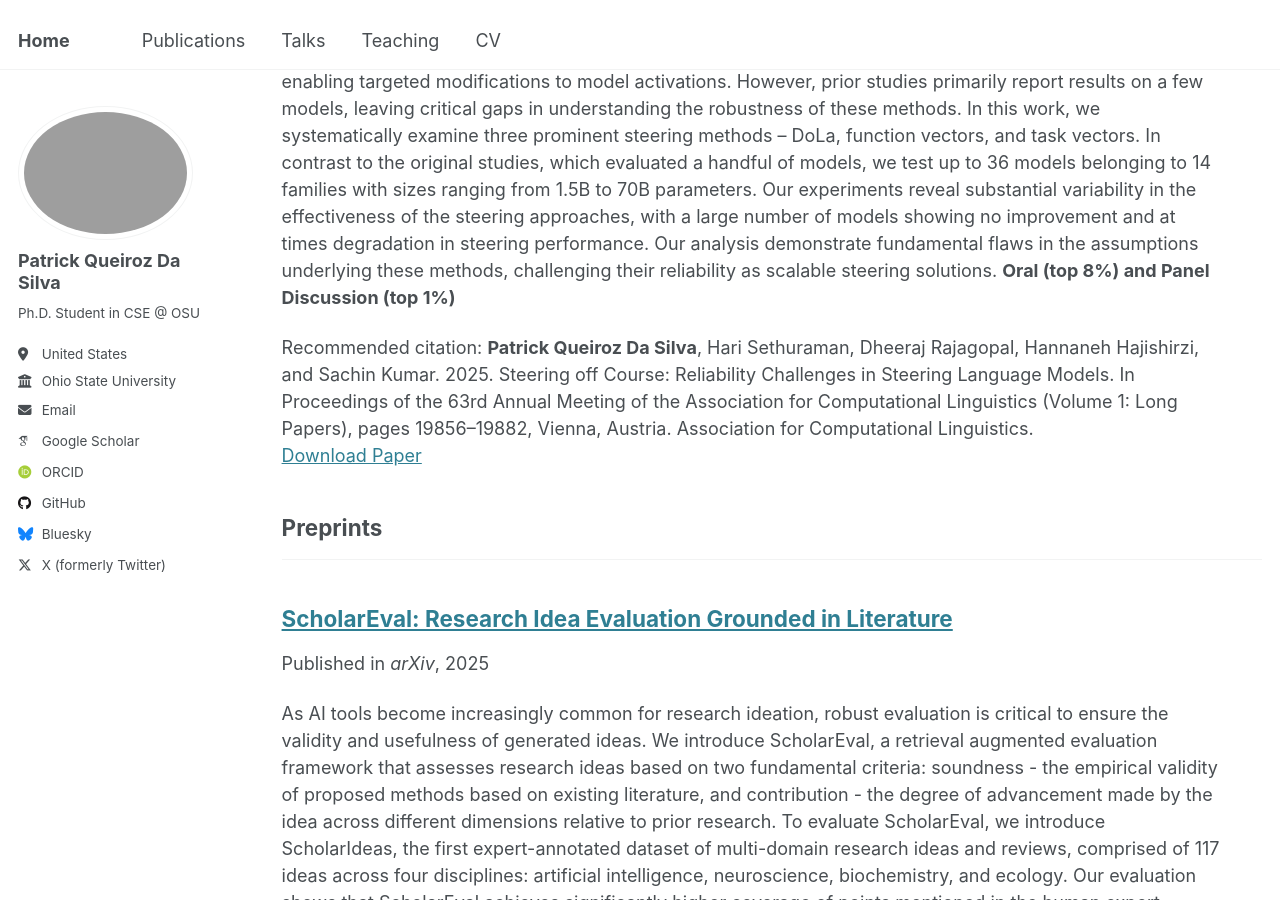
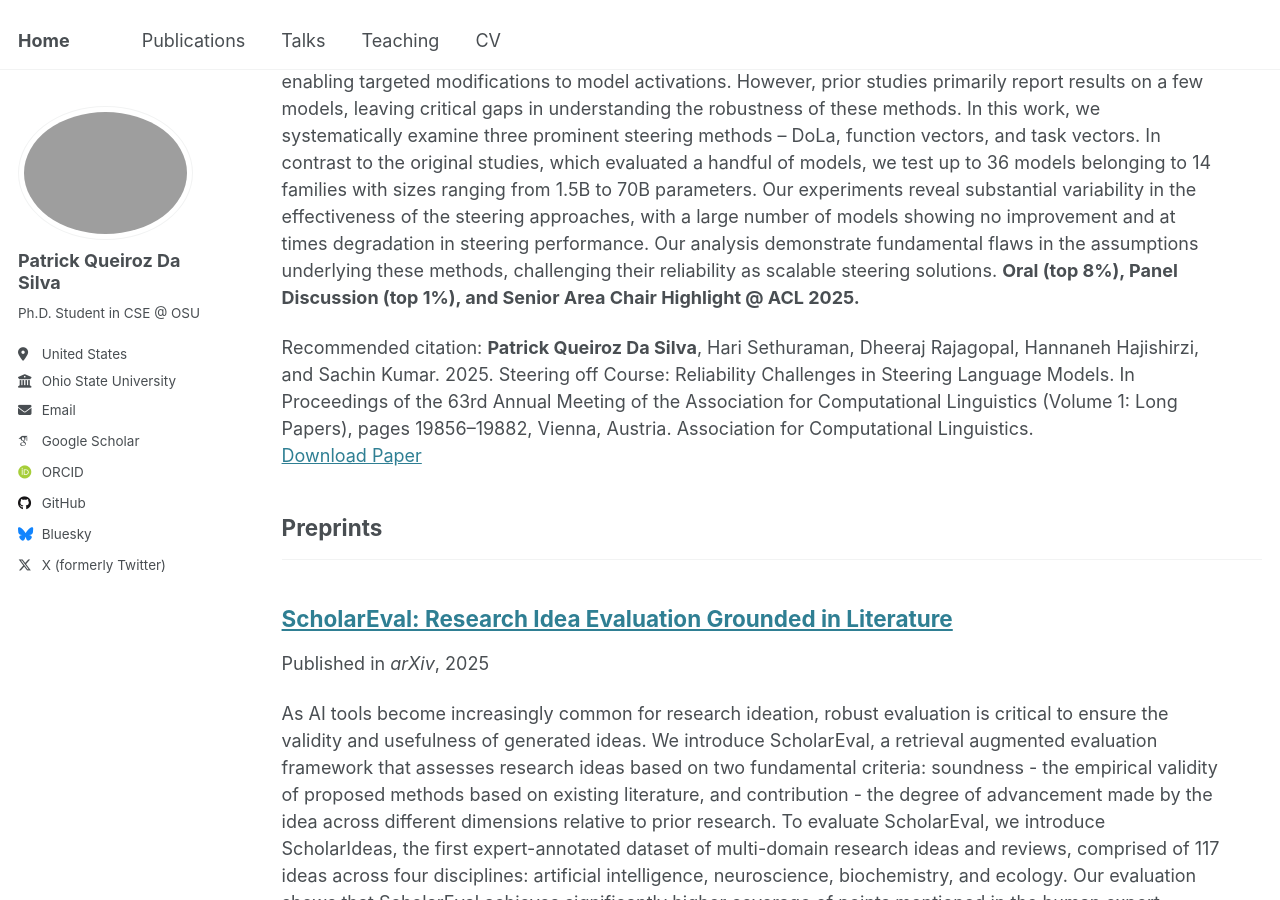
Before and after one commit to patqdasilva/patqdasilva.github.io, a Jekyll site: the page built from _pages/publications.html, in a window 1280 px wide and 900 px high, scrolled down 366 px. Built offline with Jekyll 4.4.1, drawn with Linux system fonts in a browser that asks for light colours; some web fonts are replaced.

Commit message:
Update excerpt with additional highlights for ACL 2025

```diff
--- a/_publications/2025-04-06-steering.md
+++ b/_publications/2025-04-06-steering.md
@@ -3,7 +3,7 @@ title: "Steering off course: Reliability Challenges in Steering Language Models"
 collection: publications
 category: conferences
 permalink: /publication/2025-04-06-steering
-excerpt: 'Steering methods for language models (LMs) have gained traction as lightweight alternatives to fine-tuning, enabling targeted modifications to model activations. However, prior studies primarily report results on a few models, leaving critical gaps in understanding the robustness of these methods. In this work, we systematically examine three prominent steering methods -- DoLa, function vectors, and task vectors. In contrast to the original studies, which evaluated a handful of models, we test up to 36 models belonging to 14 families with sizes ranging from 1.5B to 70B parameters. Our experiments reveal substantial variability in the effectiveness of the steering approaches, with a large number of models showing no improvement and at times degradation in steering performance. Our analysis demonstrate fundamental flaws in the assumptions underlying these methods, challenging their reliability as scalable steering solutions. **Oral (top 8%) and Panel Discussion (top 1%)**'
+excerpt: 'Steering methods for language models (LMs) have gained traction as lightweight alternatives to fine-tuning, enabling targeted modifications to model activations. However, prior studies primarily report results on a few models, leaving critical gaps in understanding the robustness of these methods. In this work, we systematically examine three prominent steering methods -- DoLa, function vectors, and task vectors. In contrast to the original studies, which evaluated a handful of models, we test up to 36 models belonging to 14 families with sizes ranging from 1.5B to 70B parameters. Our experiments reveal substantial variability in the effectiveness of the steering approaches, with a large number of models showing no improvement and at times degradation in steering performance. Our analysis demonstrate fundamental flaws in the assumptions underlying these methods, challenging their reliability as scalable steering solutions. **Oral (top 8%), Panel Discussion (top 1%), and Senior Area Chair Highlight @ ACL 2025.**'
 date: 2025-04-06
 venue: 'ACL (Association for Computational Linguistics)'
 paperurl: 'https://aclanthology.org/2025.acl-long.974/'
```
